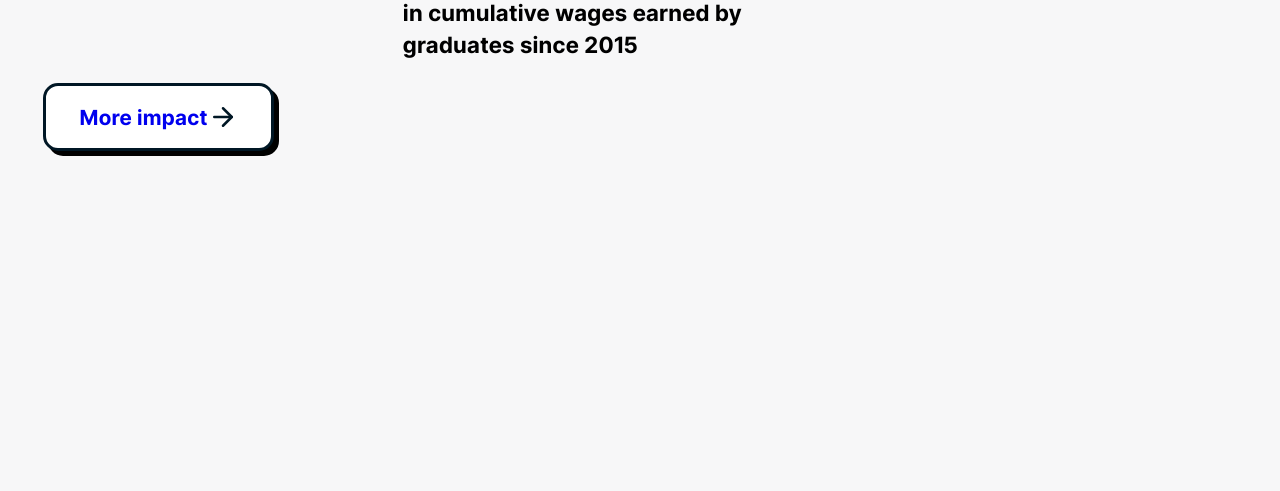
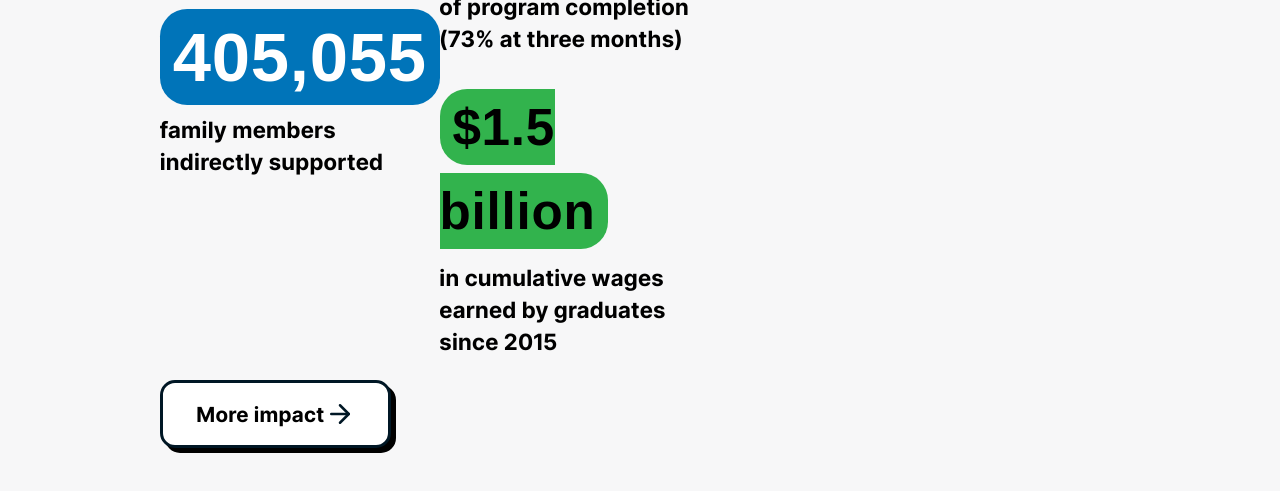
Before and after one commit to Babygungle/JSD9-CSS-1HW, a plain HTML site: page index.html in a window 1280 px wide. Shown: the part 847-1338 px from the top of the page. Before the commit the page ends 1042 px from the top, so only its background shows below. Drawn offline with Linux system fonts and the light colour scheme; a web font is replaced by a local one.

Commit message:
feat(file): Modified the font color on the button and adjust the margin for the display view

```diff
--- a/styles.css
+++ b/styles.css
@@ -7,7 +7,7 @@ body {
   font-weight: 450;
   font-style:normal;
   letter-spacing:0.2mm;
-  margin: 2.7rem;
+  margin: 10rem;
   background-color: #f7f7f8;
 }
 
@@ -72,6 +72,7 @@ a.button {
   text-decoration: none;
   font-size: 1.3rem;
   font-weight: 700;
+  color: #000;
   padding: 1rem 2.1rem;
   background-color: #fff;
   border: 3.5px solid #001725;
```
